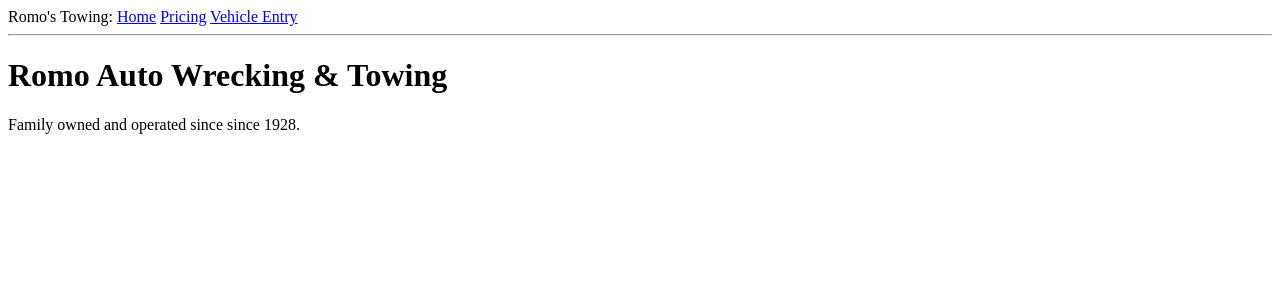
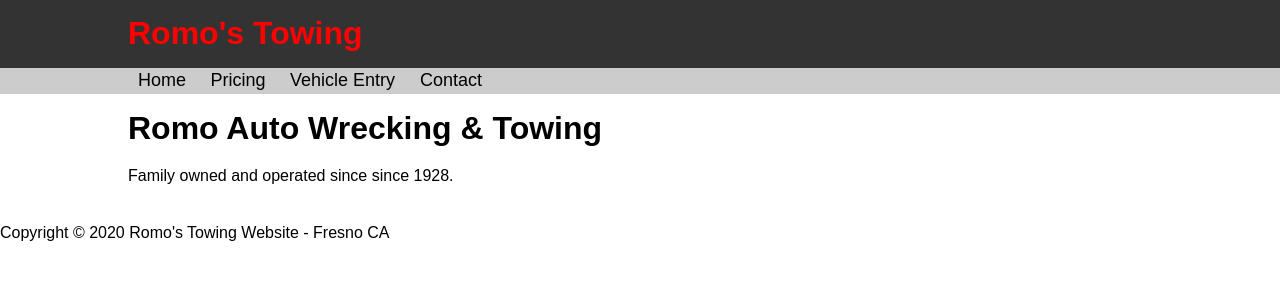
Before and after one commit to naterpotatoers/Romo-Towing, a Flask app: page / in a window 1280 px wide. Shown: the top 300 px of the page. Run offline with Flask 2, Linux system fonts and the light colour scheme; some libraries are stand-ins or nearby versions.

Commit message:
set up new html and css

```diff
--- /dev/null
+++ b/app/static/css/base.css
@@ -0,0 +1,47 @@
+body {
+  font-family: Arial, Helvetica, sans-serif;
+  font-size: 16px;
+  line-height: 1.6em;
+  margin: 0;
+}
+
+.container {
+  width: 80%;
+  margin: auto;
+  overflow: hidden;
+}
+.clearFix {
+  clear: both;
+}
+
+#mainHeader {
+  background: #333;
+  color: red;
+}
+
+#mainNav {
+  background: #ccc;
+  color: black;
+  position: -webkit-sticky;
+  position: sticky;
+  top: 0;
+}
+
+#mainNav ul {
+  padding: 0;
+  margin: 0;
+  list-style: none;
+}
+
+#mainNav li {
+  display: inline;
+  padding: 5px 10px;
+}
+#mainNav a {
+  color: black;
+  text-decoration: none;
+  font-size: 18px;
+}
+#mainNav li:hover {
+  background: #aaa;
+}
--- a/app/templates/base.html
+++ b/app/templates/base.html
@@ -5,17 +5,29 @@
   <meta charset="UTF-8">
   <meta name="viewport" content="width=device-width, initial-scale=1.0">
   <meta http-equiv="X-UA-Compatible" content="ie=edge">
-  <title>Romo's Towing</title>
+  <title>Romo's Towing Fresno CA</title>
+  <link rel="stylesheet" href="{{url_for('static', filename='./css/base.css')}}">
 </head>
 
 <body>
-  <div>
-    Romo's Towing:
-    <a href="{{ url_for('home') }}">Home</a>
-    <a href="{{ url_for('pricing')}}">Pricing</a>
-    <a href="{{ url_for('vehicleEntry')}}">Vehicle Entry</a>
+  <header id="mainHeader">
+    <div class="container">
+      <h1>Romo's Towing</h1>
     </div>
-  <hr>
+  </header>
+
+  <nav id="mainNav">
+    <div class="container">
+      <ul>
+        <li><a href="{{ url_for('home') }}">Home</a></li>
+        <li><a href="{{ url_for('pricing')}}">Pricing</a></li>
+        <li><a href="{{ url_for('vehicleEntry')}}">Vehicle Entry</li>
+        <li><a href="#">Contact</a></li>
+      </ul>
+    </div>
+  </nav>
+
+  <div class="flashedMessages">
     {% with messages = get_flashed_messages() %}
     {% if messages %}
     <ul>
@@ -25,10 +37,16 @@
     </ul>
     {% endif %}
     {% endwith %}
+  </div>
 
   {% block content %}
   {% endblock %}
 
+
+  <footer id="mainFooter">
+    <p>Copyright &copy; 2020 Romo's Towing Website - Fresno CA </p>
+  </footer>
+
 </body>
 
 </html>
```
Also changed, not shown: 1 other file. Lines whose indentation alone changed are shown as unchanged.
